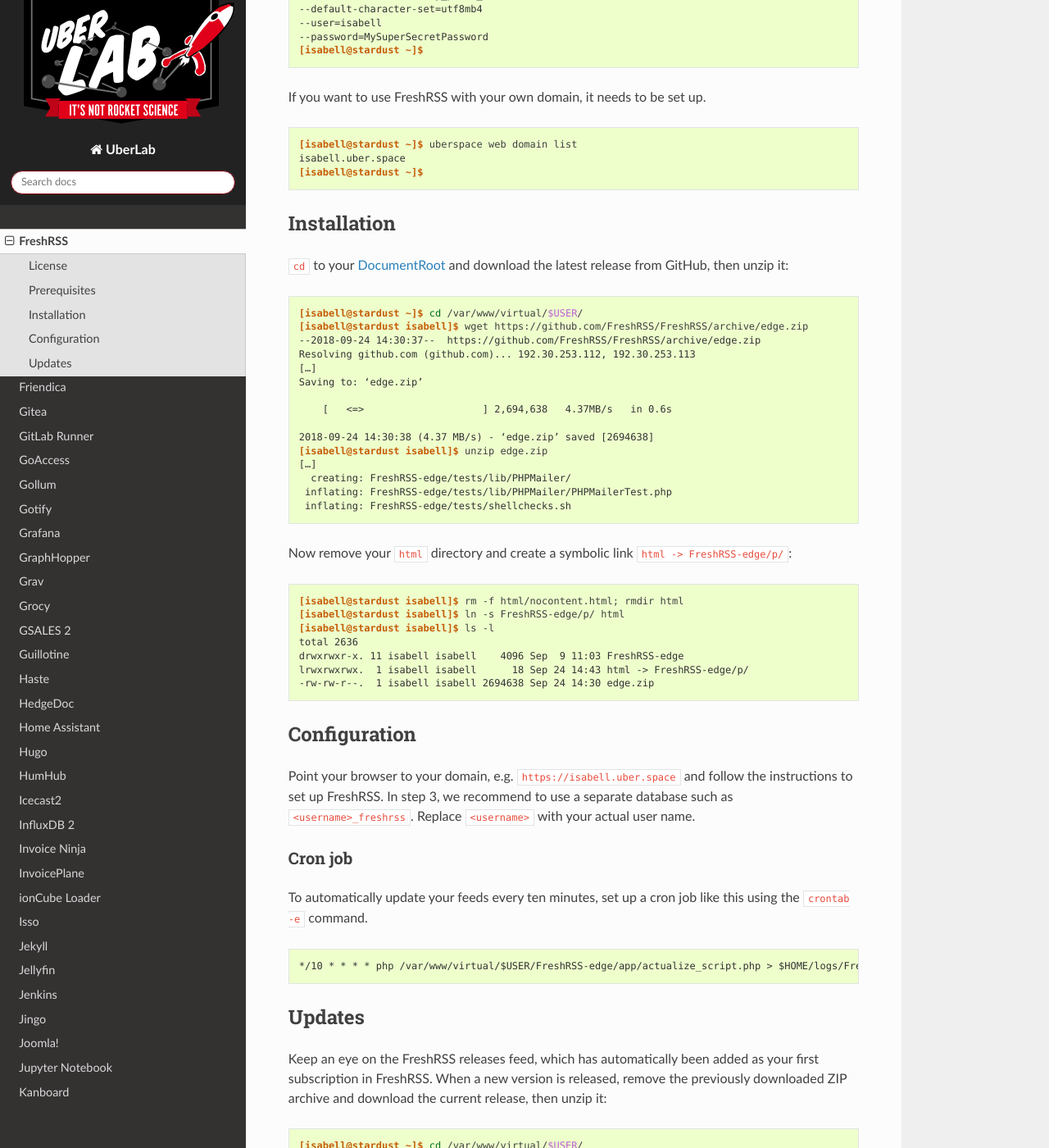
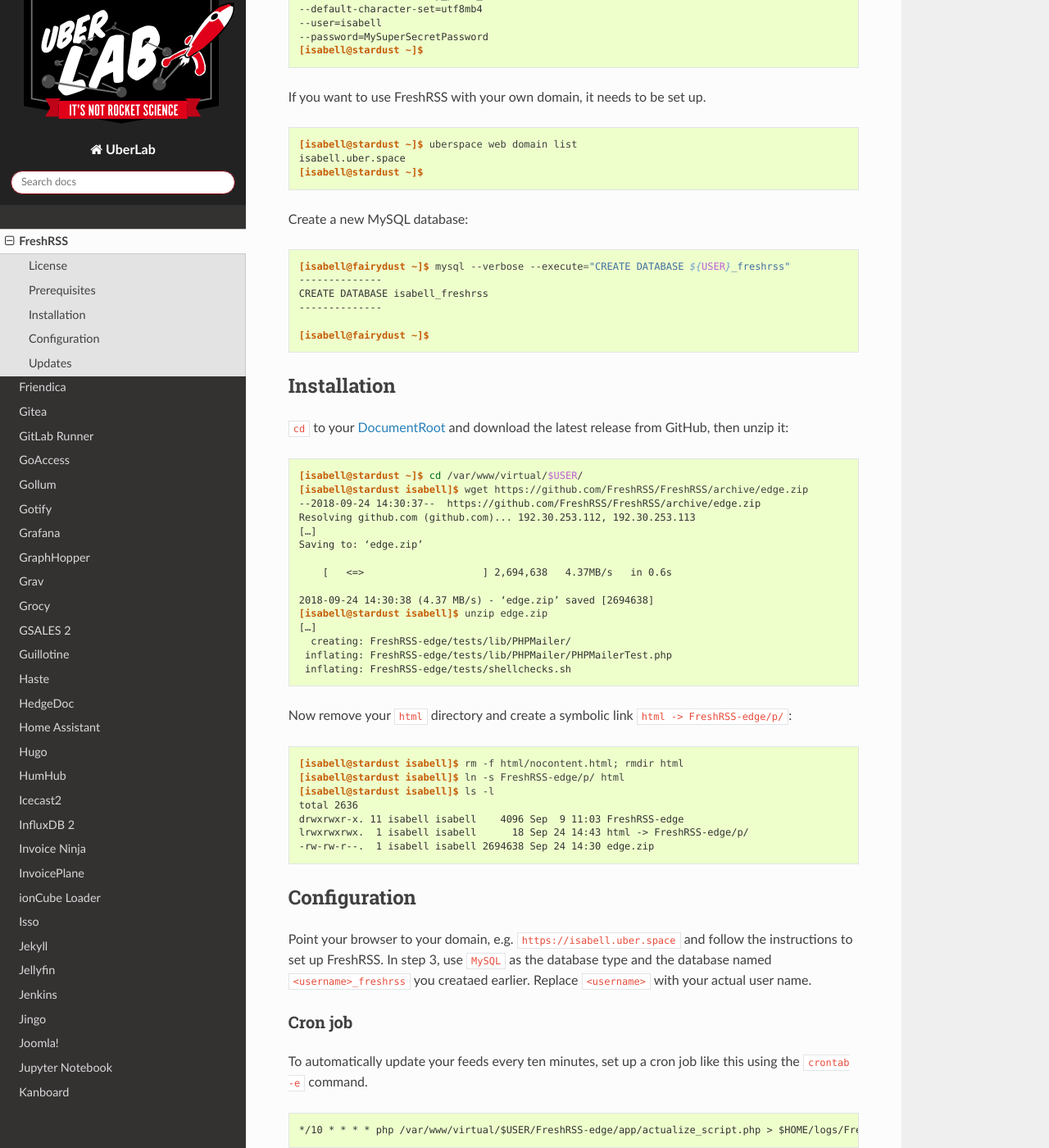
Before and after one commit to Uberspace/lab, a Sphinx documentation site: the page built from source/guide_freshrss.rst, in a window 1280 px wide and 1400 px high, scrolled down 1625 px. Shown: the whole window at 82% size. Built offline with Sphinx 7.4.7 and the Read the Docs theme 2.0.0, drawn with Linux system fonts in a browser that asks for light colours; some of the changed text lies outside the part shown.

Commit message:
[freshrss] tested with PHP 8.1

```diff
--- a/source/guide_freshrss.rst
+++ b/source/guide_freshrss.rst
@@ -50,6 +50,17 @@
 If you want to use FreshRSS with your own domain, it needs to be set up.
 
 .. include:: includes/web-domain-list.rst
+
+Create a new MySQL database:
+
+::
+
+ [isabell@fairydust ~]$ mysql --verbose --execute="CREATE DATABASE ${USER}_freshrss"
+ --------------
+ CREATE DATABASE isabell_freshrss
+ --------------
+
+ [isabell@fairydust ~]$
 
 Installation
 ============
@@ -90,7 +101,7 @@
 Configuration
 =============
 
-Point your browser to your domain, e.g. ``https://isabell.uber.space`` and follow the instructions to set up FreshRSS. In step 3, we recommend to use a separate database such as ``<username>_freshrss``. Replace ``<username>`` with your actual user name.
+Point your browser to your domain, e.g. ``https://isabell.uber.space`` and follow the instructions to set up FreshRSS. In step 3, use ``MySQL`` as the database type and the database named ``<username>_freshrss`` you creataed earlier. Replace ``<username>`` with your actual user name.
 
 Cron job
 --------
@@ -133,6 +144,6 @@
 
 ----
 
-Tested with FreshRSS 1.11.2, Uberspace 7.1.12.0
+Tested with FreshRSS 1.20.0, Uberspace 7.13.0, and PHP 8.1
 
 .. author_list::
```
Also changed, not shown: other parts of source/guide_freshrss.rst (+2 -2 lines).
